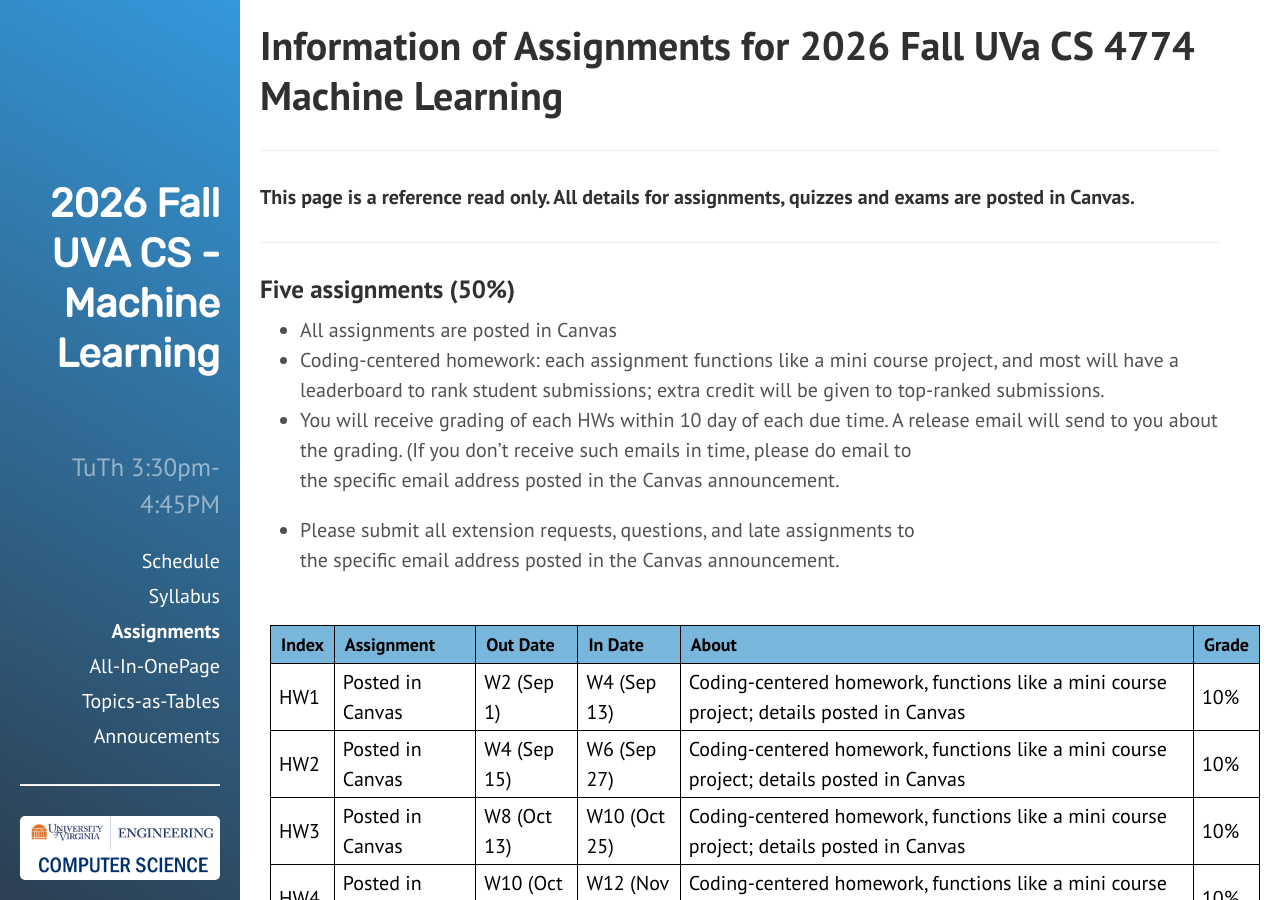
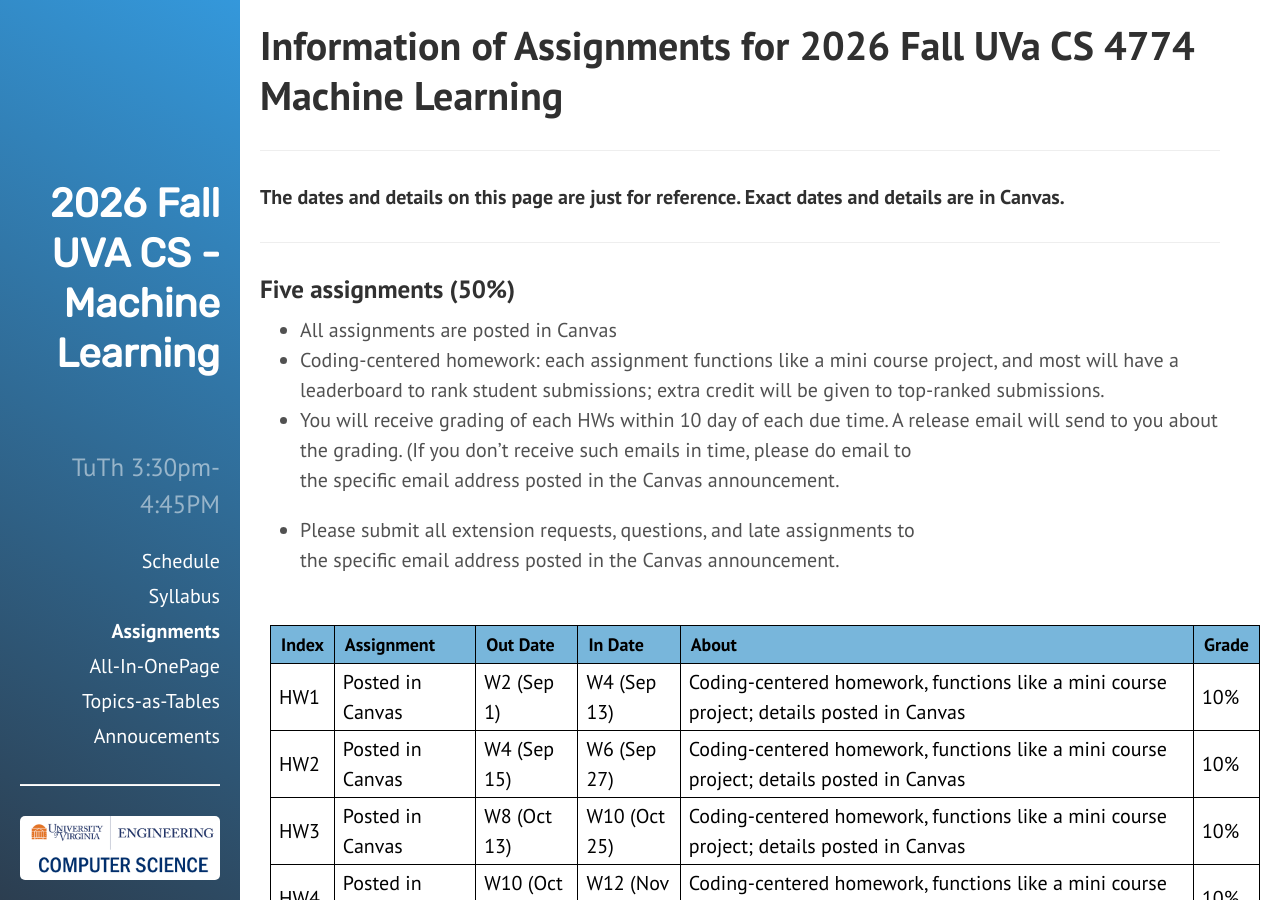
Before and after one commit to qiyanjun/2026Fall-UVA-CS-MachineLearningDeep, a Jekyll site: the page built from Assignments.md, in a window 1280 px wide and 900 px high. Built offline with Jekyll 4.4.1, drawn with Linux system fonts in a browser that asks for light colours.

Commit message:
Reword Assignments note: reference only, exact dates and details in Canvas
Co-Authored-By: Claude Opus 5.5 <noreply@anthropic.com>

```diff
--- a/Assignments.md
+++ b/Assignments.md
@@ -8,7 +8,7 @@ desc: "Information of Assignments for 2026 Fall  UVa CS 4774 Machine Learning"
 
 <hr>
 
-**This page is a reference read only. All details for assignments, quizzes and exams are posted in Canvas.**
+**The dates and details on this page are just for reference. Exact dates and details are in Canvas.**
 
 <hr>
 
```
